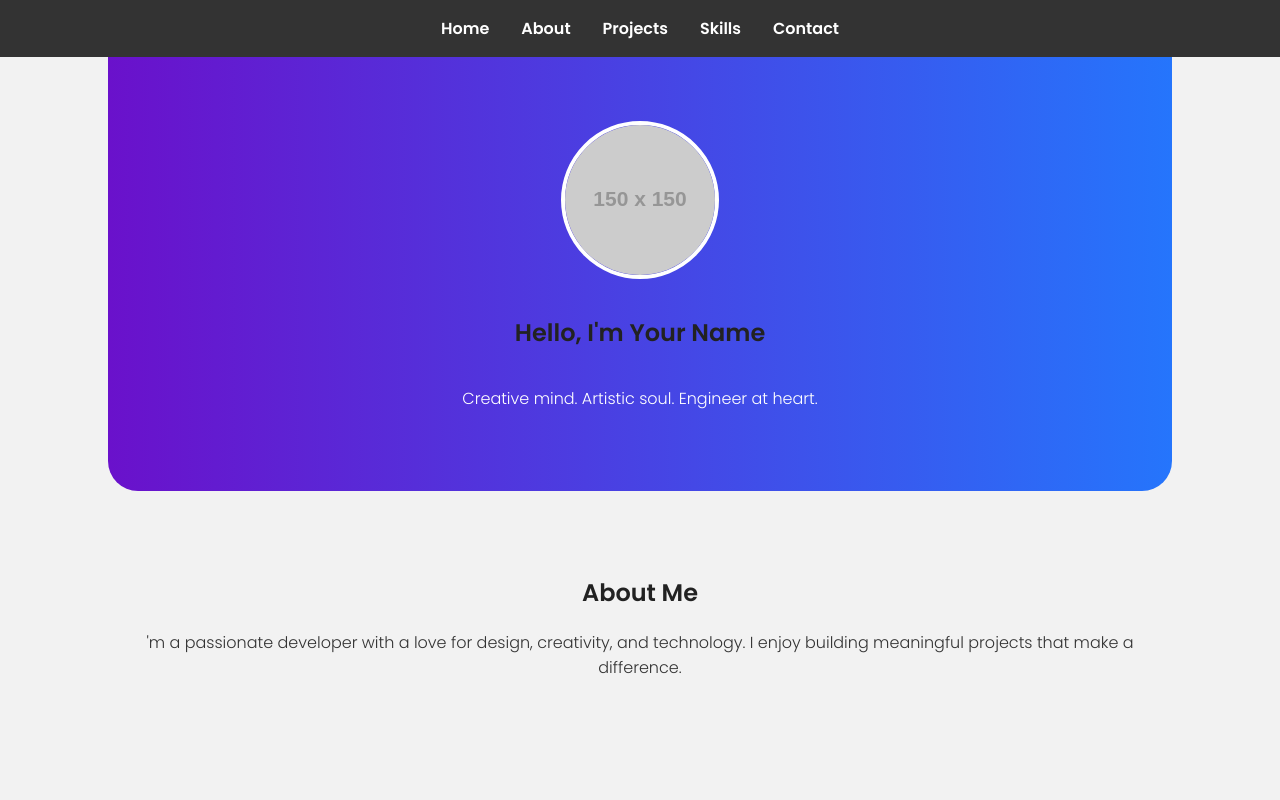
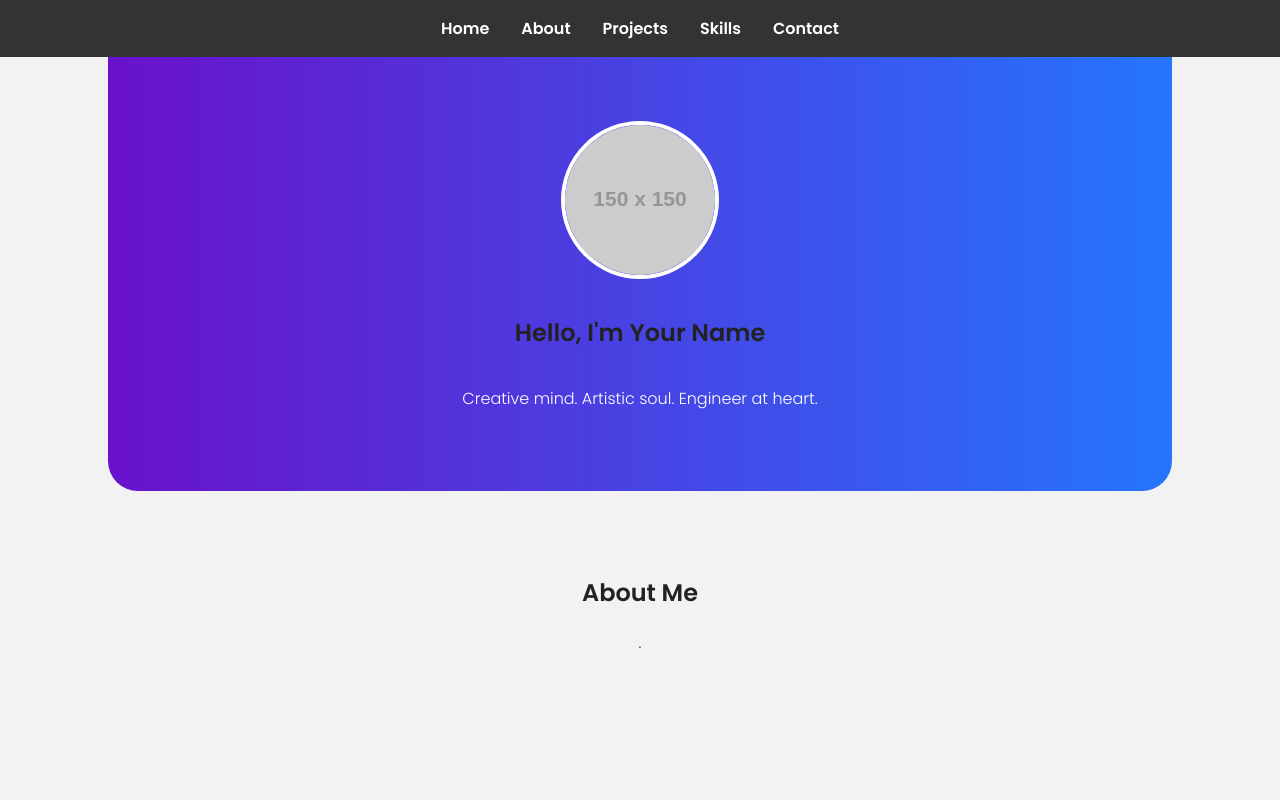
Before and after one commit to Nabin-chalise/portfolio-, a plain HTML site: page index.html in a window 1280 px wide. Shown: the top 800 px of the page. Drawn offline with Linux system fonts and the light colour scheme; placeholder pictures from the web are drawn by us.

Commit message:
Update index.html
I change my link

```diff
--- a/index.html
+++ b/index.html
@@ -118,7 +118,7 @@
 <!-- About Section -->
 <section id="about">
   <h2>About Me</h2>
-  <p style="text-align: center;">'m a passionate developer with a love for design, creativity, and technology. I enjoy building meaningful projects that make a difference.</p>
+  <p style="text-align: center;">.</p>
 </section>
 
 <!-- Projects Section -->
```
